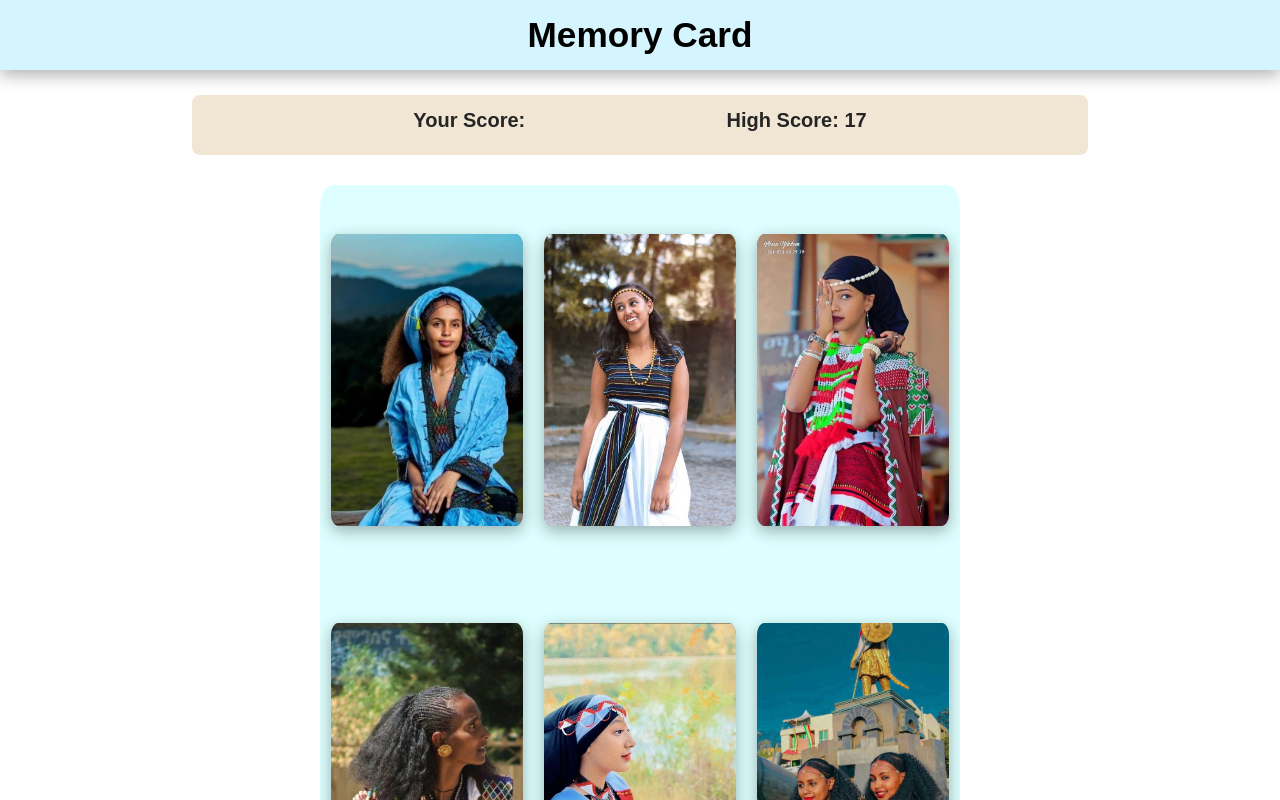
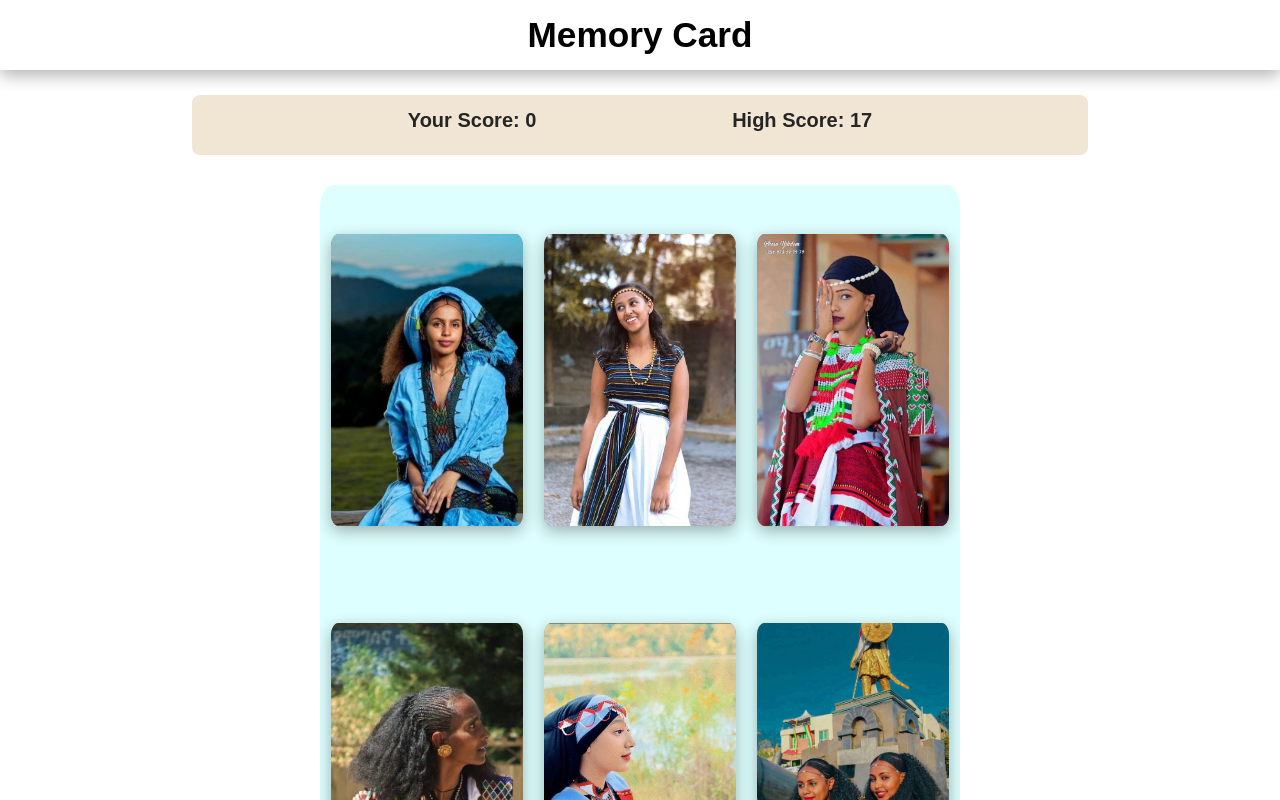
Before and after one commit to Tebibux/memory-card, a React (Create React App) app: page / in a window 1280 px wide. Shown: the top 800 px of the page. Built offline with nearby package versions, Linux system fonts and the light colour scheme.

Commit message:
functionality stated

```diff
--- a/src/components/header/Header.jsx
+++ b/src/components/header/Header.jsx
@@ -1,11 +1,20 @@
-import React from 'react';
+import React, { useRef } from 'react';
 
 function Header() {
-  return (
-	<div className="header">
-	  <h1>Memory Card</h1>
-	</div>
-  );
+	const headerRef = useRef(null);
+
+	const handleMouseMove = (e) => {
+		const { left, top, width, height } = headerRef.current.getBoundingClientRect();
+		const x = (e.clientX - left) / width;
+		const y = (e.clientY - top) / height;
+		document.documentElement.style.setProperty('--x', x);
+		document.documentElement.style.setProperty('--y', y);
+	};
+	return (
+		<div className="header" ref={headerRef} onMouseMove={handleMouseMove}>
+			<h1>Memory Card</h1>
+		</div>
+	);
 }
 
 export default Header;
--- a/src/components/main/Main.jsx
+++ b/src/components/main/Main.jsx
@@ -1,11 +1,17 @@
-import React from 'react';
+import React, { useState } from 'react';
 import StartingBoard from './cardBoard/StartingBoard';
 import ScoreBoard from './cardBoard/ScoreBoard';
 import CardBoard from './cardBoard/CardBoard';
 import StatusBoard from './cardBoard/StatusBoard';
 
+
 function Main() {
-	const started = false;
+	const [started, setStarted] = useState(false);
+	const [score, setScore] = useState(0);
+
+	const handleScoreData = (newScoreData) => {
+		setScore(newScoreData);
+	}
 
 	return started ? (
 		<div className="main-starting">
@@ -14,8 +20,8 @@ function Main() {
 	) : (
 
 		<div className="main">
-			<ScoreBoard />
-			<CardBoard />
+			<ScoreBoard scoreData={score} />
+			<CardBoard onScoreUpdate={handleScoreData} />
 			<StatusBoard />
 		</div>
 	);
--- a/src/components/main/cardBoard/ScoreBoard.jsx
+++ b/src/components/main/cardBoard/ScoreBoard.jsx
@@ -1,12 +1,13 @@
 import React, { useState } from 'react';
-import CardBoard from './CardBoard';
-function ScoreBoard() {
-  return (
-	<div className='score-board'>
-		<h3>Your Score: {CardBoard.handleScore}</h3>
-		<h3>High Score: 17</h3>
-	</div>
-  );
+
+
+function ScoreBoard({ scoreData }) {
+	return (
+		<div className='score-board'>
+			<h3>Your Score: {scoreData}</h3>
+			<h3>High Score: 17</h3>
+		</div>
+	);
 }
 
 export default ScoreBoard;
--- a/src/css/styles.css
+++ b/src/css/styles.css
@@ -18,11 +18,34 @@
 	width: 100%;
 	display: grid;
 	place-content: center;
-	background-color: rgba(139, 227, 253, 0.36);
 	color: rgb(0, 0, 0);
 	box-shadow: 0px 5px 16px 0.1px rgba(0, 0, 0, 0.318);
 	font-size: 1.1rem;
 }
+
+.header {
+	position: relative;
+	overflow: hidden;
+}
+
+.header::before {
+	content: '';
+	position: absolute;
+	top: 50%;
+	left: 50%;
+	transform: translate(-50%, -50%);
+	width: 100%;
+	height: 100%;
+	/* background-color: rgba(0, 0, 0, 0.2); */
+	pointer-events: none;
+	z-index: -1;
+	transition: transform 0.4s ease;
+}
+
+.header:hover::before {
+	  /* background-color: rgba(139, 227, 253, 0.36); */
+	transform: translate(calc(-50% + var(--x)), calc(-50% + var(--y)));
+  }
 
 .main-starting {
 	display: grid;
```
Also changed, not shown: src/components/main/cardBoard/CardBoard.jsx (+5 -3 lines).
